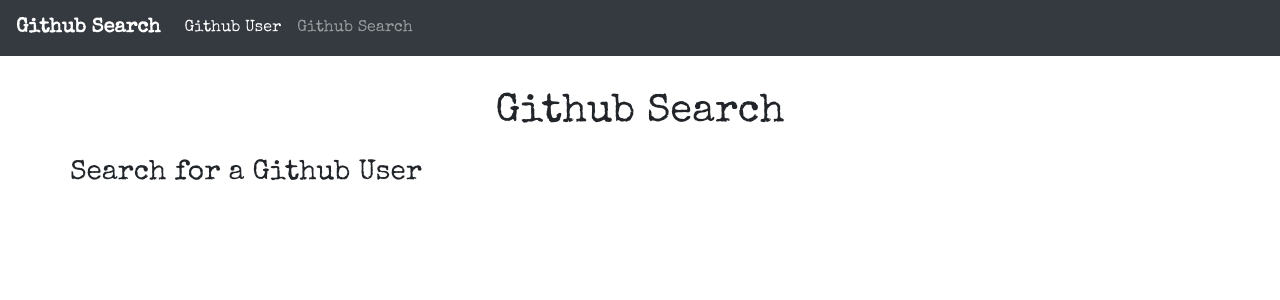
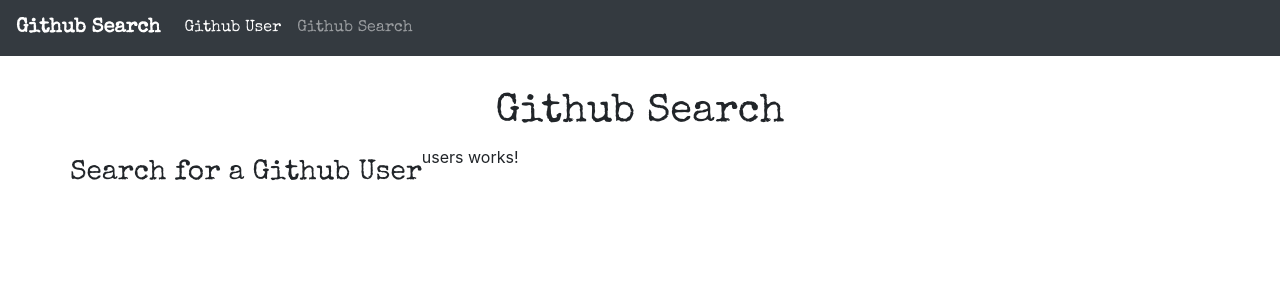
Before and after one commit to LilianMwaura/github-search, an Angular app: page / in a window 1280 px wide. Shown: the top 300 px of the page. Built offline with nearby package versions, Linux system fonts and the light colour scheme; no server answers.

Commit message:
crete users component

```diff
--- a/src/app/api.service.ts
+++ b/src/app/api.service.ts
@@ -10,10 +10,10 @@
   constructor(private http : HttpClient) { }
 
   getUsers() :Observable<ApiInterface>{
-    return this.http.get<ApiInterface>(this.BASE_URL +"users")
+    return this.http.get<ApiInterface>(this.BASE_URL + "/users")
   }
   getRepos(){
-
+    return this.http.get<ApiInterface>(this.BASE_URL + "/repositories")
   }
 
 }
--- a/src/app/git-serach/git-serach.component.html
+++ b/src/app/git-serach/git-serach.component.html
@@ -2,8 +2,8 @@
     <h1> Github Search</h1>
     <div class="row">
         <div class="col-md-6"></div>
-
         <div class="col-md-6"></div>
         <h3>Search for a Github User</h3>
+        <app-users></app-users>
     </div>
 </div>
```
